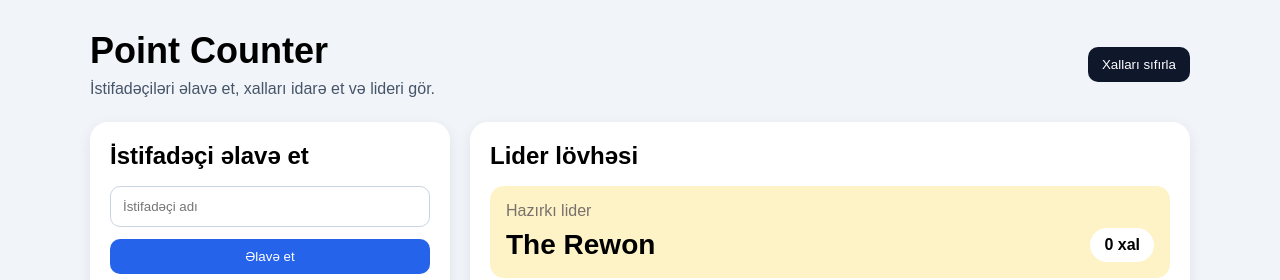
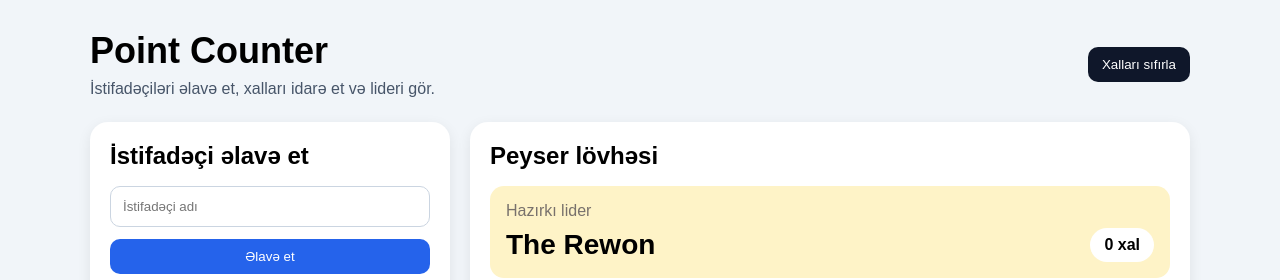
Before and after one commit to therewon/point-counter, a React (Vite) app: page / in a window 1280 px wide. Shown: the top 280 px of the page. Built offline with nearby package versions, Linux system fonts and the light colour scheme.

Commit message:
Update App.jsx

```diff
--- a/src/App.jsx
+++ b/src/App.jsx
@@ -82,7 +82,7 @@ export default function App() {
           </div>
 
           <div className="card leaderboard">
-            <h2>Lider lövhəsi</h2>
+            <h2>Peyser lövhəsi</h2>
 
             {leader && (
               <div className="leader">
```
